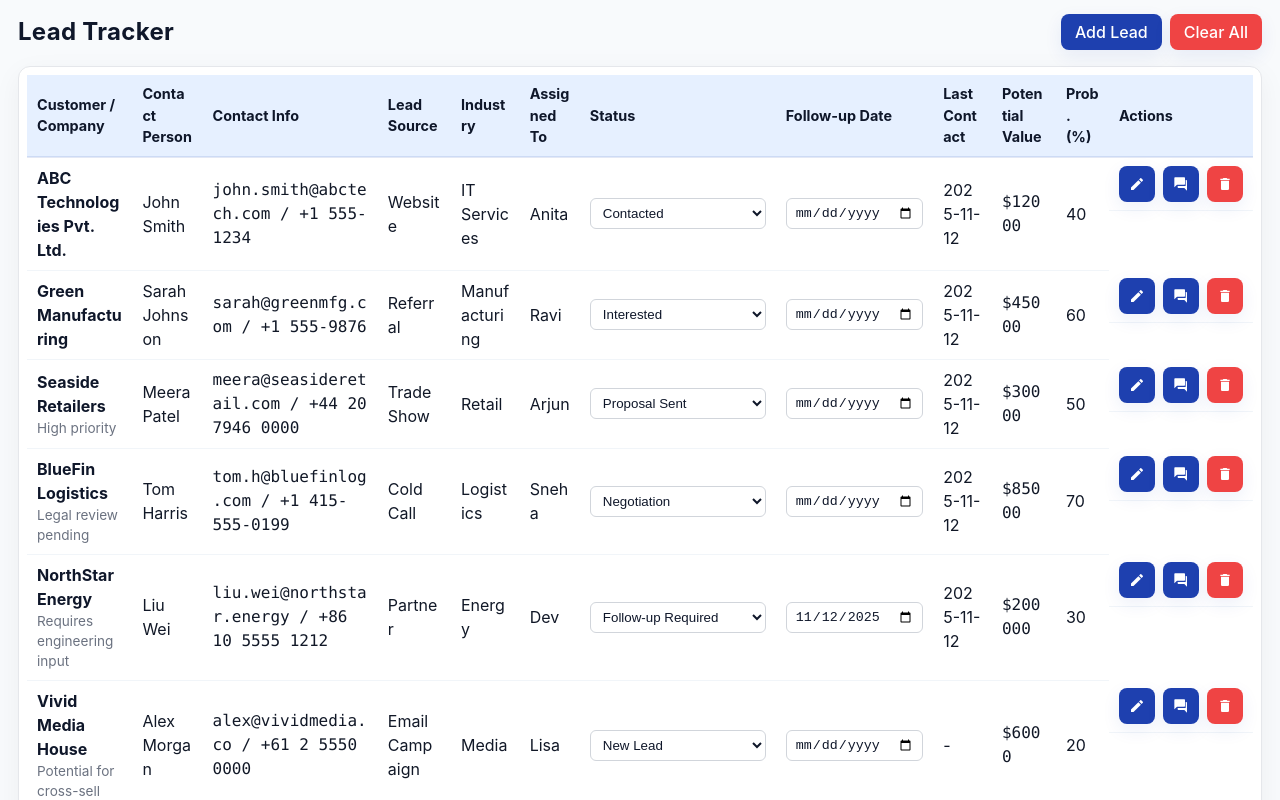
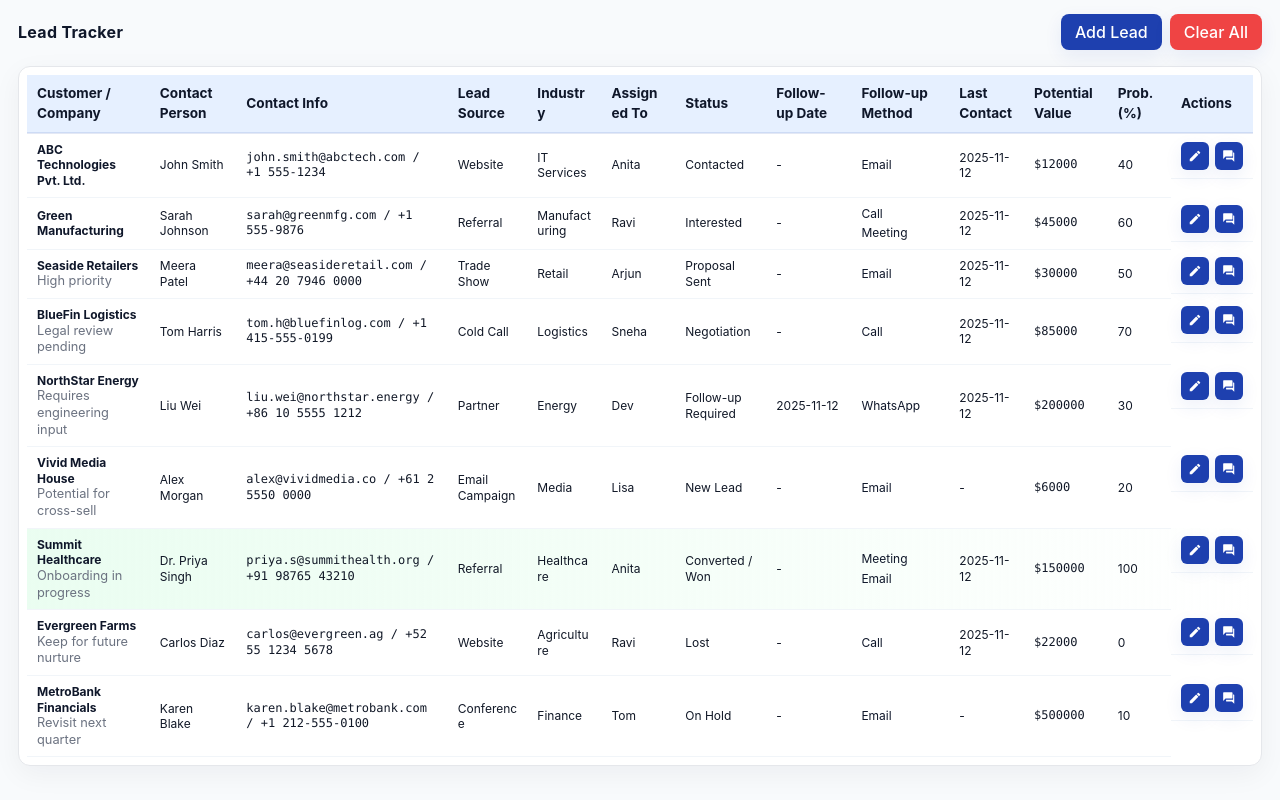
Before and after one commit to Vaishnavi-670/bt-system, a React (Vite) app: page /lead-tracker in a window 1280 px wide. Shown: the top 800 px of the page. Built offline with nearby package versions, Linux system fonts and the light colour scheme.

Commit message:
clean up LeadTracker component styles and improve comment handling

```diff
--- a/src/Components/LeadTracker.css
+++ b/src/Components/LeadTracker.css
@@ -1,8 +1,8 @@
 :root {
-  --lt-primary: #1e40af; /* blue */
-  --lt-btn-dark: #0f172a; /* dark text color */
+  --lt-primary: #1e40af;
+  --lt-btn-dark: #0f172a;
   --lt-btn-bg: var(--lt-primary);
-  --lt-btn-hover: #153e75; /* hover shade */
+  --lt-btn-hover: #153e75;
   --lt-header-bg: #e6f0ff;
   --lt-bg-light: #f8fafc;
   --lt-border: #e5e7eb;
@@ -15,7 +15,6 @@
   min-height: 100vh;
 }
 
-/* Header */
 .lead-header {
   display: flex;
   justify-content: space-between;
@@ -28,6 +27,7 @@
   color: var(--lt-btn-dark);
   font-weight: 700;
   letter-spacing: 0.3px;
+  font-size: 1rem;
 }
 
 .lead-actions {
@@ -35,7 +35,6 @@
   gap: 8px;
 }
 
-/* Buttons */
 .btn {
   background: var(--lt-btn-bg);
   color: #fff;
@@ -59,8 +58,9 @@
 }
 
 .btn.small {
-  padding: 6px 8px;
-  font-size: 0.85rem;
+  padding: 4px 6px;
+  font-size: 0.78rem;
+  line-height: 1;
 }
 
 .btn-danger {
@@ -72,9 +72,8 @@
   background: #dc2626;
 }
 
-/* Table */
 .lead-table-wrap {
-  overflow-x: visible; /* avoid horizontal scroll, allow wrapping */
+  overflow-x: visible;
   background: #fff;
   border: 1px solid var(--lt-border);
   border-radius: 12px;
@@ -85,7 +84,13 @@
 .lead-table {
   width: 100%;
   border-collapse: collapse;
-  table-layout: auto; /* allow columns to size naturally */
+  table-layout: auto;
+}
+
+.lead-table tbody {
+  font-family: "Inter", system-ui, -apple-system, "Segoe UI", Roboto, "Helvetica Neue", Arial;
+  font-size: 12px;
+  line-height: 1.3;
 }
 
 .lead-table th,
@@ -94,13 +99,13 @@
   border-bottom: 1px solid #f1f5f9;
   text-align: left;
   vertical-align: middle;
-  word-break: break-word; /* allow wrapping instead of overflow */
+  word-break: break-word;
 }
 
 .lead-table th {
   background: var(--lt-header-bg);
   font-weight: 700;
-  font-size: 0.9rem;
+  font-size: 0.85rem;
   color: var(--lt-btn-dark);
   border-bottom: 2px solid rgba(30, 64, 175, 0.12);
 }
@@ -122,7 +127,7 @@
 }
 
 .lead-remarks {
-  font-size: 0.85rem;
+  font-size: 0.8rem;
   color: #6b7280;
 }
 
@@ -133,30 +138,33 @@
 .actions-col {
   display: flex;
   flex-direction: row;
-  gap: 8px;
+  gap: 6px;
   align-items: center;
 }
 
-/* compact icon button used in actions column */
 .icon-btn {
   display: inline-flex;
   align-items: center;
   justify-content: center;
-  width: 36px;
-  height: 36px;
+  width: 28px;
+  height: 28px;
   padding: 0;
-  border-radius: 8px;
+  border-radius: 6px;
   background: var(--lt-btn-bg);
   color: #fff;
+  font-size: 12px;
 }
-.icon-btn svg { width: 16px; height: 16px; color: #fff; }
-.btn-danger.icon-btn { background: #ef4444; }
+
+.icon-btn svg {
+  width: 14px;
+  height: 14px;
+  color: #fff;
+}
 
 .lead-row-converted {
   background: linear-gradient(90deg, rgba(220, 252, 231, 0.6), rgba(255, 255, 255, 0));
 }
 
-/* Inputs inside table */
 .lead-table input,
 .lead-table select {
   background: #fff;
@@ -170,7 +178,6 @@
   padding: 6px 8px;
 }
 
-/* Modal */
 .lt-modal-overlay {
   position: fixed;
   inset: 0;
@@ -186,7 +193,7 @@
   background: #fff;
   border-radius: 12px;
   padding: 16px 18px;
-  width: 680px; /* slightly narrower */
+  width: 680px;
   max-width: calc(100% - 32px);
   max-height: 80vh;
   overflow-y: auto;
@@ -201,23 +208,22 @@
 .lt-modal h3 {
   margin: 0 0 10px 0;
   color: var(--lt-btn-dark);
-  font-size: 1.05rem;
+  font-size: 1rem;
   font-weight: 700;
   padding-bottom: 6px;
   border-bottom: 1px solid rgba(30,64,175,0.06);
 }
 
-/* Form */
 .lt-form {
   display: grid;
   grid-template-columns: 1fr 1fr;
-  gap: 8px 10px; /* reduced gaps between fields */
+  gap: 8px 10px;
 }
 
 .lt-form label {
   display: flex;
   flex-direction: column;
-  font-size: 0.9rem;
+  font-size: 0.85rem;
   font-weight: 500;
   color: #374151;
 }
@@ -229,10 +235,10 @@
 .lt-form input,
 .lt-form textarea,
 .lt-form select {
-  padding: 8px 10px; /* slightly reduced padding */
+  padding: 8px 10px;
   border: 1px solid #d1d5db;
   border-radius: 8px;
-  font-size: 0.95rem;
+  font-size: 0.9rem;
   background: #ffffff;
   color: var(--lt-btn-dark);
   transition: all 0.2s ease;
@@ -258,7 +264,6 @@
   margin-top: 8px;
 }
 
-/* Comments modal */
 .comments-list {
   max-height: 280px;
   overflow-y: auto;
@@ -269,75 +274,115 @@
   margin-bottom: 8px;
 }
 
-/* Comment form (inside comments modal) */
 .comment-form {
   display: grid;
-  grid-template-columns: 1fr 120px;
-  gap: 8px;
+  grid-template-columns: 1fr 140px 100px;
+  gap: 10px;
   align-items: start;
+  align-content: start;
+}
+
+.comment-form .inline {
+  display: flex;
+  flex-direction: column;
+  gap: 6px;
+  font-size: 0.85rem;
+  color: #374151;
 }
 
 .comment-form select,
+.comment-form input[type="number"],
 .comment-form textarea {
   background: #fff;
-  border: 1px solid #d1d5db;
+  border: 1px solid #e6eefc;
   padding: 8px 10px;
-  border-radius: 8px;
+  border-radius: 10px;
   color: var(--lt-btn-dark);
   font-size: 0.95rem;
+  box-shadow: 0 6px 18px rgba(30,64,175,0.03);
 }
 
 .comment-form textarea {
   grid-column: 1 / -1;
-  min-height: 80px;
+  min-height: 90px;
   resize: vertical;
 }
 
-.lt-modal .form-actions {
-  display: flex;
-  gap: 8px;
-  justify-content: flex-end;
-  margin-top: 10px;
-}
-
-/* small tweaks for comment rows */
 .comment-row {
-  background: #ffffff;
-  padding: 10px 12px;
-  border-radius: 8px;
-  border: 1px solid #eef2ff;
-  box-shadow: 0 4px 10px rgba(2,6,23,0.03);
-}
-
-/* scrollbar for comments list (webkit) */
-.comments-list::-webkit-scrollbar { height: 8px; width: 8px; }
-.comments-list::-webkit-scrollbar-thumb { background: rgba(30,64,175,0.12); border-radius: 6px; }
-.comments-list::-webkit-scrollbar-track { background: transparent; }
-
-.comment-row {
-  background: #f8fafc;
-  padding: 10px;
-  border-radius: 8px;
-  border: 1px solid #eef2ff;
-  transition: transform 0.2s ease;
+  background: linear-gradient(180deg, #ffffff, #fbfdff);
+  padding: 12px;
+  border-radius: 10px;
+  border: 1px solid #eef4ff;
+  transition: transform 0.12s ease, box-shadow 0.12s ease;
+  display: block;
 }
 
 .comment-row:hover {
-  transform: translateY(-2px);
+  transform: translateY(-3px);
+  box-shadow: 0 8px 22px rgba(2,6,23,0.06);
 }
 
 .comment-meta {
-  font-size: 0.8rem;
+  display: flex;
+  gap: 8px;
+  align-items: center;
+  font-size: 0.76rem;
   color: #6b7280;
-  margin-bottom: 6px;
+  margin-bottom: 8px;
+}
+
+.comment-meta .method-badge {
+  background: rgba(30,64,175,0.08);
+  color: var(--lt-primary);
+  padding: 4px 8px;
+  border-radius: 999px;
+  font-weight: 600;
+  font-size: 0.75rem;
 }
 
 .comment-text {
   font-size: 0.95rem;
   color: var(--lt-btn-dark);
+  line-height: 1.35;
 }
 
-/* Animations */
+.follow-method {
+  display: flex;
+  flex-direction: column;
+}
+
+.follow-method .primary-method {
+  color: var(--lt-btn-dark);
+}
+
+.follow-method .prev-methods {
+  font-size: 0.75rem;
+  color: var(--lt-btn-dark);
+  margin-top: 4px;
+}
+
+.comment-form .form-actions {
+  grid-column: 1 / -1;
+  display: flex;
+  gap: 8px;
+  justify-content: flex-end;
+  margin-top: 8px;
+}
+
+.comment-form .btn {
+  border-radius: 8px;
+}
+
+.comment-form .btn:first-of-type {
+  background: var(--lt-primary);
+  color: #fff;
+  box-shadow: 0 8px 22px rgba(30,64,175,0.08);
+}
+
+.comment-form .btn:first-of-type:hover {
+  background: var(--lt-btn-hover);
+}
+
 @keyframes fadeIn {
   from {
     opacity: 0;
@@ -349,7 +394,6 @@
   }
 }
 
-/* Responsive adjustments (avoid forcing min-widths to prevent scroll) */
 @media (max-width: 980px) {
   .lt-modal {
     width: 92%;
--- a/src/Components/LeadTracker.jsx
+++ b/src/Components/LeadTracker.jsx
@@ -51,7 +51,6 @@ const emptyLead = () => ({
 });
 
 function createSample() {
-  // return a set of varied sample leads for demo/testing
   return [
     {
       id: uid(),
@@ -67,9 +66,7 @@ function createSample() {
       followUpMethod: "Email",
       lastContactDate: todayISO(),
       notes: "Initial enquiry about X product.",
-      comments: [
-        { id: uid(), date: new Date().toISOString(), text: "Sent product brochure", method: "Email" },
-      ],
+      comments: [{ id: uid(), date: new Date().toISOString(), text: "Sent product brochure", method: "Email" }],
       potentialValue: "12000",
       probability: "40",
       expectedCloseDate: "",
@@ -78,7 +75,6 @@ function createSample() {
       createdAt: new Date().toISOString(),
       updatedAt: new Date().toISOString(),
     },
-
     {
       id: uid(),
       customerName: "Green Manufacturing",
@@ -93,9 +89,7 @@ function createSample() {
       followUpMethod: "Call",
       lastContactDate: todayISO(),
       notes: "Asked for pricing and delivery details",
-      comments: [
-        { id: uid(), date: new Date().toISOString(), text: "Booked a demo for next week", method: "Meeting" },
-      ],
+      comments: [{ id: uid(), date: new Date().toISOString(), text: "Booked a demo for next week", method: "Meeting" }],
       potentialValue: "45000",
       probability: "60",
       expectedCloseDate: "",
@@ -104,7 +98,6 @@ function createSample() {
       createdAt: new Date().toISOString(),
       updatedAt: new Date().toISOString(),
     },
-
     {
       id: uid(),
       customerName: "Seaside Retailers",
@@ -128,7 +121,6 @@ function createSample() {
       createdAt: new Date().toISOString(),
       updatedAt: new Date().toISOString(),
     },
-
     {
       id: uid(),
       customerName: "BlueFin Logistics",
@@ -143,9 +135,7 @@ function createSample() {
       followUpMethod: "Call",
       lastContactDate: todayISO(),
       notes: "Negotiating SLA and support terms",
-      comments: [
-        { id: uid(), date: new Date().toISOString(), text: "Clarified support hours", method: "Call" },
-      ],
+      comments: [{ id: uid(), date: new Date().toISOString(), text: "Clarified support hours", method: "Call" }],
       potentialValue: "85000",
       probability: "70",
       expectedCloseDate: "",
@@ -154,7 +144,6 @@ function createSample() {
       createdAt: new Date().toISOString(),
       updatedAt: new Date().toISOString(),
     },
-
     {
       id: uid(),
       customerName: "NorthStar Energy",
@@ -178,7 +167,6 @@ function createSample() {
       createdAt: new Date().toISOString(),
       updatedAt: new Date().toISOString(),
     },
-
     {
       id: uid(),
       customerName: "Vivid Media House",
@@ -202,7 +190,6 @@ function createSample() {
       createdAt: new Date().toISOString(),
       updatedAt: new Date().toISOString(),
     },
-
     {
       id: uid(),
       customerName: "Summit Healthcare",
@@ -217,9 +204,7 @@ function createSample() {
       followUpMethod: "Meeting",
       lastContactDate: todayISO(),
       notes: "Signed a pilot contract",
-      comments: [
-        { id: uid(), date: new Date().toISOString(), text: "Contract signed - onboarding scheduled", method: "Email" },
-      ],
+      comments: [{ id: uid(), date: new Date().toISOString(), text: "Contract signed - onboarding scheduled", method: "Email" }],
       potentialValue: "150000",
       probability: "100",
       expectedCloseDate: todayISO(),
@@ -228,7 +213,6 @@ function createSample() {
       createdAt: new Date().toISOString(),
       updatedAt: new Date().toISOString(),
     },
-
     {
       id: uid(),
       customerName: "Evergreen Farms",
@@ -252,7 +236,6 @@ function createSample() {
       createdAt: new Date().toISOString(),
       updatedAt: new Date().toISOString(),
     },
-
     {
       id: uid(),
       customerName: "MetroBank Financials",
@@ -293,18 +276,13 @@ export default function LeadTracker() {
         const parsed = JSON.parse(raw);
         if (Array.isArray(parsed) && parsed.length > 0) {
           setLeads(parsed);
-        } else {
-          // if storage contains an empty array or malformed, load sample
-          setLeads(createSample());
+          return;
         }
       } catch (e) {
         console.error("Failed to parse leads from storage", e);
-        setLeads(createSample());
       }
-    } else {
-      // No stored leads: pre-load sample data for first-time users
-      setLeads(createSample());
     }
+    setLeads(createSample());
   }, []);
 
   useEffect(() => {
@@ -331,9 +309,7 @@ export default function LeadTracker() {
     e && e.preventDefault();
     if (!form.customerName) return alert("Customer Name is required");
     if (editing) {
-      setLeads((s) =>
-        s.map((l) => (l.id === editing ? { ...form, updatedAt: new Date().toISOString() } : l))
-      );
+      setLeads((s) => s.map((l) => (l.id === editing ? { ...form, updatedAt: new Date().toISOString() } : l)));
     } else {
       const newLead = { ...form, id: uid(), createdAt: new Date().toISOString() };
       setLeads((s) => [newLead, ...s]);
@@ -341,12 +317,7 @@ export default function LeadTracker() {
     setShowForm(false);
   }
 
-  function removeLead(id) {
-    if (!confirm("Delete this lead?")) return;
-    setLeads((s) => s.filter((l) => l.id !== id));
-  }
-
-  function addComment(leadId, commentText, method = "Other") {
+  function addComment(leadId, commentText, method = "Other", newStatus, newProbability) {
     if (!commentText) return;
     setLeads((s) =>
       s.map((l) =>
@@ -354,11 +325,21 @@ export default function LeadTracker() {
           ? {
               ...l,
               comments: [
-                { id: uid(), date: new Date().toISOString(), text: commentText, method },
+                {
+                  id: uid(),
+                  date: new Date().toISOString(),
+                  text: commentText,
+                  method,
+                  status: newStatus || undefined,
+                  probability: newProbability || undefined,
+                },
                 ...(l.comments || []),
               ],
               lastContactDate: new Date().toISOString().slice(0, 10),
               updatedAt: new Date().toISOString(),
+              ...(newStatus ? { status: newStatus } : {}),
+              ...(newProbability ? { probability: newProbability } : {}),
+              ...(method ? { followUpMethod: method } : {}),
             }
           : l
       )
@@ -368,8 +349,6 @@ export default function LeadTracker() {
   function quickUpdate(leadId, patch) {
     setLeads((s) => s.map((l) => (l.id === leadId ? { ...l, ...patch, updatedAt: new Date().toISOString() } : l)));
   }
-
-  // sample loader removed (Load Sample button was removed)
 
   function clearAll() {
     if (!confirm("Clear all leads from localStorage?")) return;
@@ -381,8 +360,12 @@ export default function LeadTracker() {
       <div className="lead-header">
         <h2>Lead Tracker</h2>
         <div className="lead-actions">
-          <button className="btn" onClick={openNew}>Add Lead</button>
-          <button className="btn btn-danger" onClick={clearAll}>Clear All</button>
+          <button className="btn" onClick={openNew}>
+            Add Lead
+          </button>
+          <button className="btn btn-danger" onClick={clearAll}>
+            Clear All
+          </button>
         </div>
       </div>
 
@@ -398,6 +381,7 @@ export default function LeadTracker() {
               <th>Assigned To</th>
               <th>Status</th>
               <th>Follow-up Date</th>
+              <th>Follow-up Method</th>
               <th>Last Contact</th>
               <th>Potential Value</th>
               <th>Prob. (%)</th>
@@ -407,7 +391,9 @@ export default function LeadTracker() {
           <tbody>
             {leads.length === 0 && (
               <tr>
-                <td colSpan={12} className="lead-empty">No leads yet — add one or load sample data.</td>
+                <td colSpan={13} className="lead-empty">
+                  No leads yet — add one or load sample data.
+                </td>
               </tr>
             )}
             {leads.map((l) => (
@@ -421,57 +407,38 @@ export default function LeadTracker() {
                 <td>{l.leadSource}</td>
                 <td>{l.industry}</td>
                 <td>{l.assignedTo}</td>
+                <td>{l.status}</td>
+                <td>{l.followUpDate || "-"}</td>
                 <td>
-                  <select value={l.status} onChange={(e) => quickUpdate(l.id, { status: e.target.value })}>
-                    {STATUS_OPTIONS.map((s) => (
-                      <option key={s} value={s}>{s}</option>
-                    ))}
-                  </select>
-                </td>
-                <td>
-                  <input
-                    type="date"
-                    value={l.followUpDate || ""}
-                    onChange={(e) => quickUpdate(l.id, { followUpDate: e.target.value })}
-                  />
+                  {(() => {
+                    const methods = (l.comments || []).map((c) => c.method).filter(Boolean);
+                    const uniq = [];
+                    for (const m of methods) if (!uniq.includes(m)) uniq.push(m);
+                    const prev = uniq.filter((m) => m !== l.followUpMethod);
+                    const title = (l.comments || []).map((c) => `${new Date(c.date).toLocaleString()}: ${c.method || "-"}`).join("\n");
+                    return (
+                      <div className="follow-method" title={title}>
+                        <div className="primary-method">{l.followUpMethod || "-"}</div>
+                        {prev && prev.length > 0 ? <div className="prev-methods">{prev.slice(0, 3).join(", ")}</div> : null}
+                      </div>
+                    );
+                  })()}
                 </td>
                 <td>{l.lastContactDate || "-"}</td>
                 <td className="mono">{l.potentialValue ? "$" + l.potentialValue : "-"}</td>
                 <td>{l.probability || "-"}</td>
                 <td className="actions-col">
-                  <button
-                    className="btn small icon-btn"
-                    onClick={() => openEdit(l)}
-                    title="Edit"
-                    aria-label={`Edit ${l.customerName}`}
-                  >
+                  <button className="btn small icon-btn" onClick={() => openEdit(l)} title="Edit" aria-label={`Edit ${l.customerName}`}>
                     <svg width="16" height="16" viewBox="0 0 24 24" fill="none" xmlns="http://www.w3.org/2000/svg" aria-hidden>
                       <path d="M3 17.25V21h3.75L17.81 9.94l-3.75-3.75L3 17.25z" fill="currentColor" />
                       <path d="M20.71 7.04a1.003 1.003 0 0 0 0-1.42l-2.34-2.34a1.003 1.003 0 0 0-1.42 0l-1.83 1.83 3.75 3.75 1.84-1.82z" fill="currentColor" />
                     </svg>
                   </button>
 
-                  <button
-                    className="btn small icon-btn"
-                    onClick={() => setShowCommentsFor(l.id)}
-                    title="Comments"
-                    aria-label={`Comments for ${l.customerName}`}
-                  >
+                  <button className="btn small icon-btn" onClick={() => setShowCommentsFor(l.id)} title="Comments" aria-label={`Comments for ${l.customerName}`}>
                     <svg width="16" height="16" viewBox="0 0 24 24" fill="none" xmlns="http://www.w3.org/2000/svg" aria-hidden>
                       <path d="M21 6h-2v9H7v2c0 .55.45 1 1 1h9l4 4V7c0-.55-.45-1-1-1z" fill="currentColor" />
                       <path d="M17 2H3c-.55 0-1 .45-1 1v14l4-4h11c.55 0 1-.45 1-1V3c0-.55-.45-1-1-1z" fill="currentColor" />
-                    </svg>
-                  </button>
-
-                  <button
-                    className="btn small icon-btn btn-danger"
-                    onClick={() => removeLead(l.id)}
-                    title="Delete"
-                    aria-label={`Delete ${l.customerName}`}
-                  >
-                    <svg width="16" height="16" viewBox="0 0 24 24" fill="none" xmlns="http://www.w3.org/2000/svg" aria-hidden>
-                      <path d="M6 19c0 1.1.9 2 2 2h8a2 2 0 0 0 2-2V7H6v12z" fill="currentColor" />
-                      <path d="M19 4h-3.5l-1-1h-5l-1 1H5v2h14V4z" fill="currentColor" />
                     </svg>
                   </button>
                 </td>
@@ -520,7 +487,9 @@ export default function LeadTracker() {
                 Status
                 <select value={form.status} onChange={(e) => setForm({ ...form, status: e.target.value })}>
                   {STATUS_OPTIONS.map((s) => (
-                    <option key={s} value={s}>{s}</option>
+                    <option key={s} value={s}>
+                      {s}
+                    </option>
                   ))}
                 </select>
               </label>
@@ -534,7 +503,11 @@ export default function LeadTracker() {
                 Follow-up Method
                 <select value={form.followUpMethod} onChange={(e) => setForm({ ...form, followUpMethod: e.target.value })}>
                   <option value="">—</option>
-                  {FOLLOWUP_METHODS.map((m) => <option key={m} value={m}>{m}</option>)}
+                  {FOLLOWUP_METHODS.map((m) => (
+                    <option key={m} value={m}>
+                      {m}
+                    </option>
+                  ))}
                 </select>
               </label>
 
@@ -564,8 +537,12 @@ export default function LeadTracker() {
               </label>
 
               <div className="form-actions full">
-                <button className="btn" type="submit">Save</button>
-                <button className="btn" type="button" onClick={() => setShowForm(false)}>Cancel</button>
+                <button className="btn" type="submit">
+                  Save
+                </button>
+                <button className="btn" type="button" onClick={() => setShowForm(false)}>
+                  Cancel
+                </button>
               </div>
             </form>
           </div>
@@ -576,16 +553,19 @@ export default function LeadTracker() {
         <CommentsModal
           lead={leads.find((x) => x.id === showCommentsFor)}
           onClose={() => setShowCommentsFor(null)}
-          onAdd={(text, method) => addComment(showCommentsFor, text, method)}
+          onAdd={(text, method, status, probability) => addComment(showCommentsFor, text, method, status, probability)}
+          onFieldChange={(patch) => quickUpdate(showCommentsFor, patch)}
         />
       )}
     </div>
   );
 }
 
-function CommentsModal({ lead, onClose, onAdd }) {
+function CommentsModal({ lead, onClose, onAdd, onFieldChange }) {
   const [text, setText] = useState("");
-  const [method, setMethod] = useState(FOLLOWUP_METHODS[0]);
+  const [method, setMethod] = useState(lead?.followUpMethod || FOLLOWUP_METHODS[0]);
+  const [status, setStatus] = useState(lead?.status || STATUS_OPTIONS[0]);
+  const [probability, setProbability] = useState(lead?.probability || "");
 
   if (!lead) return null;
 
@@ -597,7 +577,7 @@ function CommentsModal({ lead, onClose, onAdd }) {
           {lead.comments && lead.comments.length > 0 ? (
             lead.comments.map((c) => (
               <div key={c.id} className="comment-row">
-                <div className="comment-meta">{(new Date(c.date)).toLocaleString()} • {c.method}</div>
+                <div className="comment-meta">{new Date(c.date).toLocaleString()} • {c.method}</div>
                 <div className="comment-text">{c.text}</div>
               </div>
             ))
@@ -607,13 +587,71 @@ function CommentsModal({ lead, onClose, onAdd }) {
         </div>
 
         <div className="comment-form">
-          <select value={method} onChange={(e) => setMethod(e.target.value)}>
-            {FOLLOWUP_METHODS.map((m) => <option key={m} value={m}>{m}</option>)}
-          </select>
+          <label className="inline">
+            Status
+            <select
+              value={status}
+              onChange={(e) => {
+                const v = e.target.value;
+                setStatus(v);
+                onFieldChange && onFieldChange({ status: v });
+              }}
+            >
+              {STATUS_OPTIONS.map((s) => (
+                <option key={s} value={s}>
+                  {s}
+                </option>
+              ))}
+            </select>
+          </label>
+
+          <label className="inline">
+            Method
+            <select
+              value={method}
+              onChange={(e) => {
+                const v = e.target.value;
+                setMethod(v);
+                onFieldChange && onFieldChange({ followUpMethod: v });
+              }}
+            >
+              {FOLLOWUP_METHODS.map((m) => (
+                <option key={m} value={m}>
+                  {m}
+                </option>
+              ))}
+            </select>
+          </label>
+
+          <label className="inline">
+            Prob. (%)
+            <input
+              type="number"
+              min="0"
+              max="100"
+              value={probability}
+              onChange={(e) => {
+                const v = e.target.value;
+                setProbability(v);
+                onFieldChange && onFieldChange({ probability: v });
+              }}
+            />
+          </label>
+
           <textarea placeholder="Add a short note about this interaction" value={text} onChange={(e) => setText(e.target.value)} />
           <div className="form-actions">
-            <button className="btn" onClick={() => { onAdd(text, method); setText(""); }}>Add Comment</button>
-            <button className="btn" onClick={onClose}>Close</button>
+            <button
+              className="btn"
+              onClick={() => {
+                onAdd(text, method, status, probability);
+                setText("");
+              }}
+            >
+              Add Comment
+            </button>
+            <button className="btn" onClick={onClose}>
+              Close
+            </button>
           </div>
         </div>
       </div>
```
